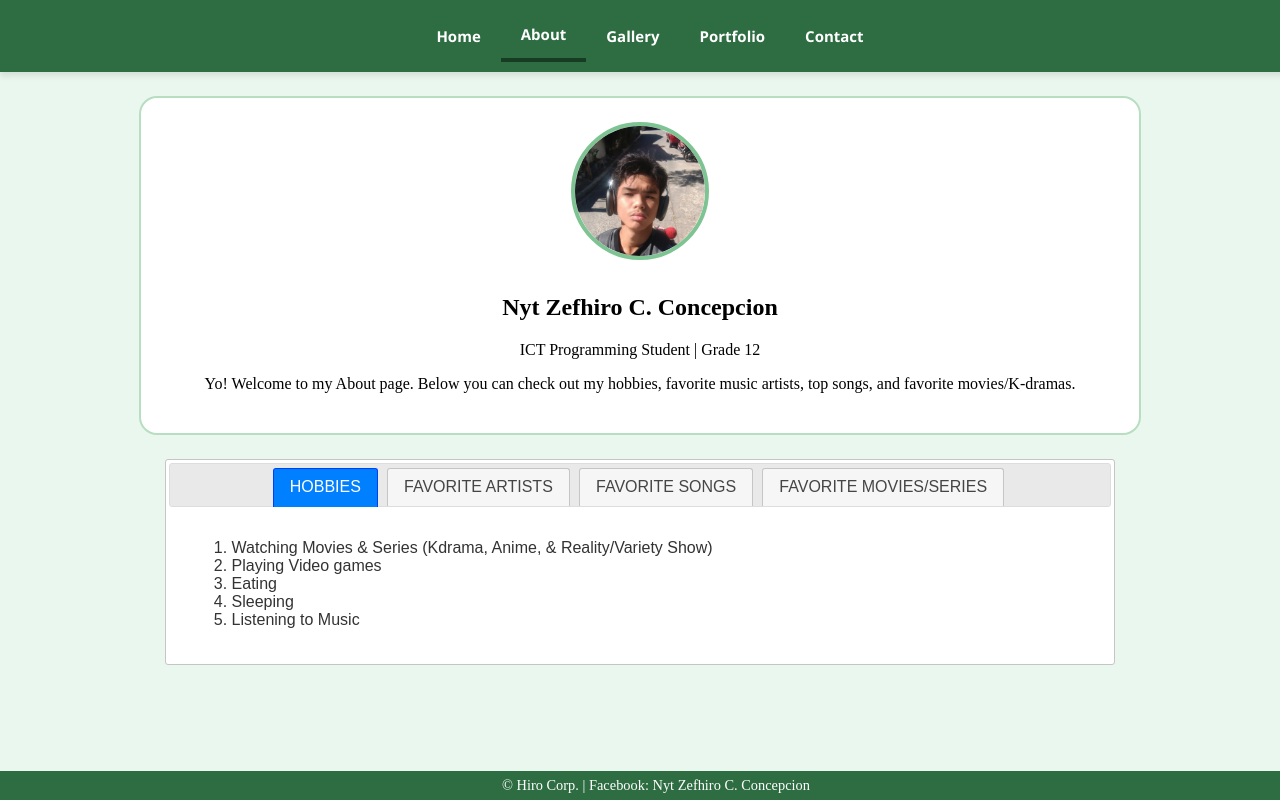
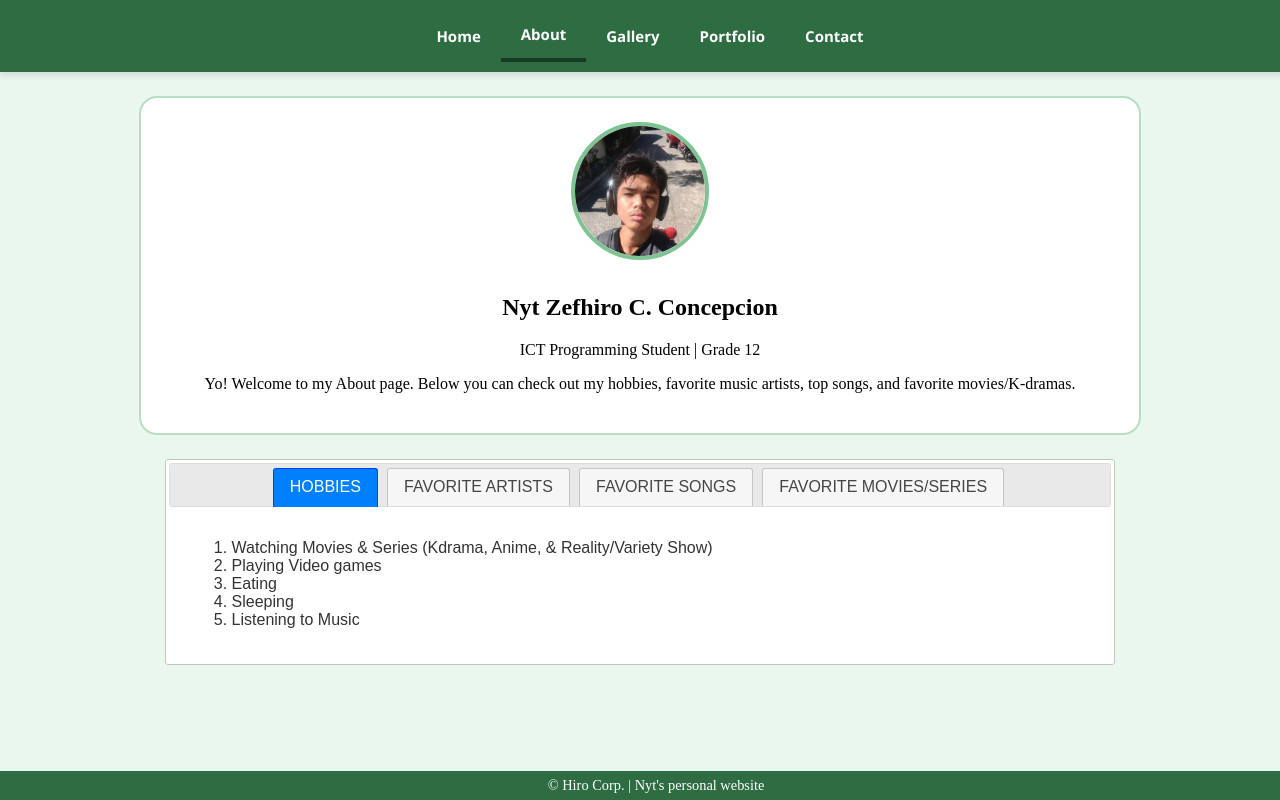
Before and after one commit to nytzefhiroconcepcion03-droid/website, a plain HTML site: page about.html in a window 1280 px wide. Drawn offline with nearby package versions, Linux system fonts and the light colour scheme.

Commit message:
Fix HTML encoding issues in about.html

```diff
--- a/about.html
+++ b/about.html
@@ -160,7 +160,7 @@
     </main>
 
     <footer class="footer">
-        <p>&copy; Hiro Corp. | Facebook: Nyt Zefhiro C. Concepcion</p>
+        <p>© Hiro Corp. | Nyt's personal website</p>
     </footer>
 </body>
 
```
